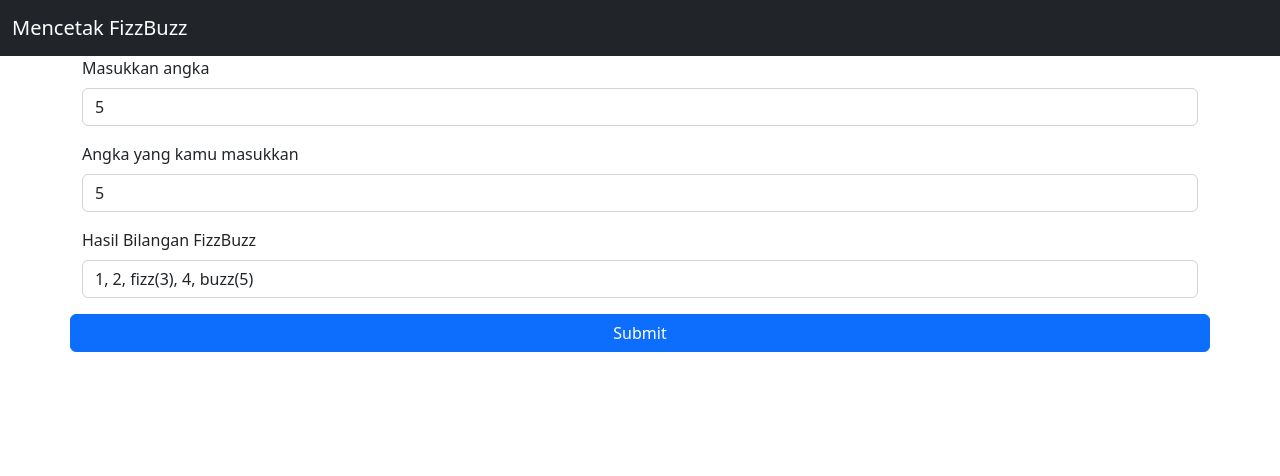
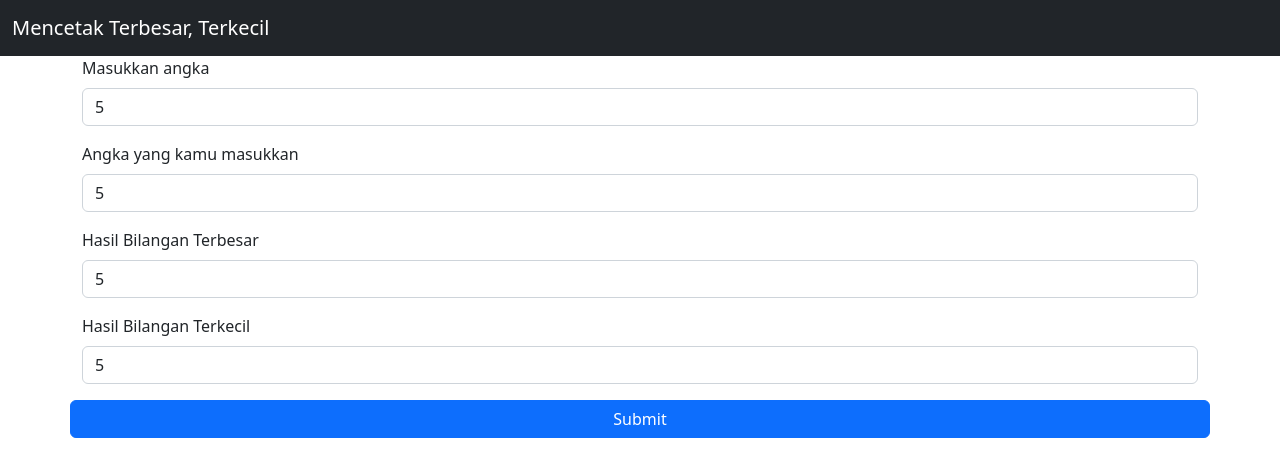
Before and after one commit to yunusf/Rftry_Quest-FizzBuzz, a plain HTML site: page index.html in a window 1280 px wide. Both pictures are taken after typing "5" into the empty fields and a click on the button "Submit". Drawn offline with nearby package versions, Linux system fonts and the light colour scheme.

Commit message:
First Make Code

```diff
--- a/index.html
+++ b/index.html
@@ -12,7 +12,7 @@
 
         <nav class="navbar bg-dark">
             <div class="container-fluid">
-                <a class="navbar-brand" style="color: white;">Mencetak FizzBuzz</a>
+                <a class="navbar-brand" style="color: white;">Mencetak Terbesar, Terkecil</a>
             </div>
         </nav>
 
@@ -28,11 +28,15 @@
                         <div type="text" class="form-control" id="t_angka"></div>
                     </div>
                     <div class="mb-3">
-                        <label for="t_hasil" class="form-label">Hasil Bilangan FizzBuzz</label>
-                        <div type="text" class="form-control" id="t_hasil"></div>
+                        <label for="t_hasil_besar" class="form-label">Hasil Bilangan Terbesar</label>
+                        <div type="text" class="form-control" id="t_hasil_besar"></div>
+                    </div>
+                    <div class="mb-3">
+                        <label for="t_hasil_kecil" class="form-label">Hasil Bilangan Terkecil</label>
+                        <div type="text" class="form-control" id="t_hasil_kecil"></div>
                     </div>
                 </fieldset>
-                <button class="btn btn-primary" onclick="prosesFizzBuzz()">Submit</button>
+                <button class="btn btn-primary" onclick="prosesMinMax()">Submit</button>
             </div>
         </div>
 
--- a/index.js
+++ b/index.js
@@ -1,21 +1,17 @@
-function prosesFizzBuzz() {
-    const id_angka = document.getElementById("n_angka").value;
+var arrHasil = [];
+
+function prosesMinMax() {
+    let id_angka = document.getElementById("n_angka").value;
     let id_t_angka = document.getElementById("t_angka");
-    let id_t_hasil = document.getElementById("t_hasil");
-    let arrHasil = [];
+    let id_t_hasilbesar = document.getElementById("t_hasil_besar");
+    let id_t_hasilkecil = document.getElementById("t_hasil_kecil");
 
-    for(i = 1; i <= id_angka; i++) {
-        if (i % 3 == 0 && i % 5 == 0) {
-            arrHasil.push(` fizzbuzz(${i})`);
-        } else if (i % 5 == 0) {
-            arrHasil.push(` buzz(${i})`);
-        } else if (i % 3 == 0) {
-            arrHasil.push(` fizz(${i})`);
-        } else {
-            arrHasil.push(` ${i}`);
-        }
-    }
+    arrHasil.push(id_angka);
+    id_t_angka.innerText = arrHasil;
 
-    id_t_angka.innerText = id_angka;
-    id_t_hasil.innerText = arrHasil;
+    nilai_max = Math.max(...arrHasil);
+    nilai_min = Math.min(...arrHasil);
+
+    id_t_hasilbesar.innerText = nilai_max;
+    id_t_hasilkecil.innerText = nilai_min;
 }
```
